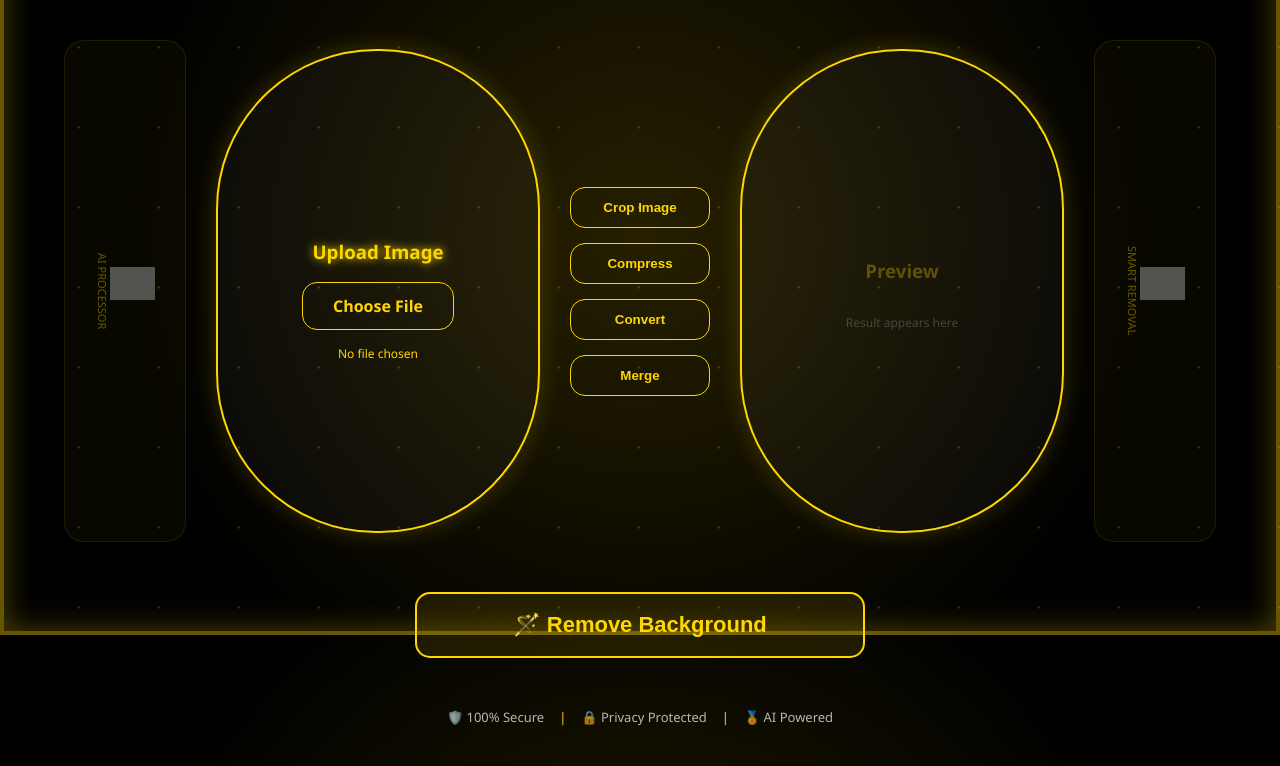
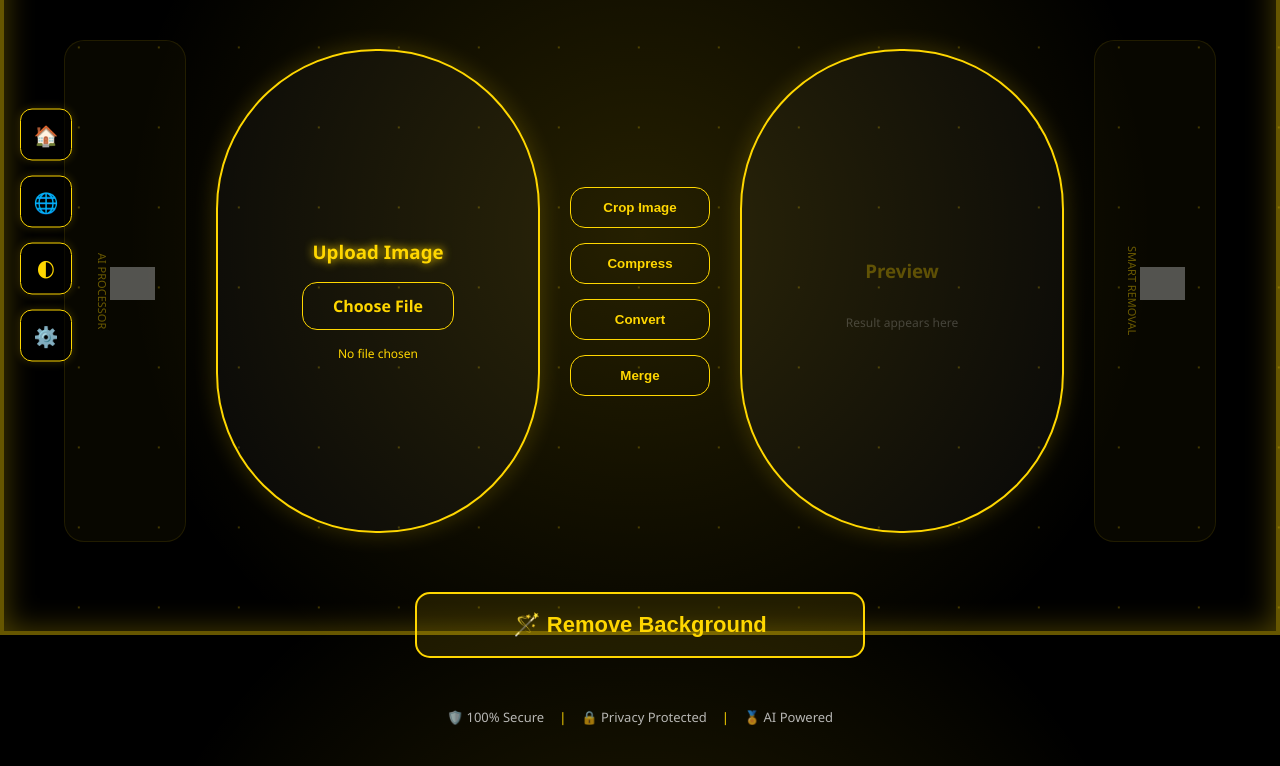
Before and after one commit to midowork2026/bg-remover, a Flask app: page / in a window 1280 px wide. Shown: the part 165-931 px from the top of the page. Run offline with Flask 3, Linux system fonts and the light colour scheme; some libraries are stand-ins or nearby versions; grey boxes are pictures that could not be loaded.

Commit message:
Update index.html

```diff
--- a/templates/index.html
+++ b/templates/index.html
@@ -17,6 +17,51 @@
             min-height: 100vh;
             position: relative;
             overflow-x: hidden;
+        }
+
+        /* --- شريط الأزرار الجانبي الجديد --- */
+        .side-menu {
+            position: fixed;
+            left: 20px;
+            top: 50%;
+            transform: translateY(-50%);
+            display: flex;
+            flex-direction: column;
+            gap: 15px;
+            z-index: 10000; /* لضمان ظهوره فوق كل شيء */
+        }
+
+        .side-btn {
+            width: 50px;
+            height: 50px;
+            border-radius: 12px;
+            border: 1px solid gold;
+            background: rgba(0, 0, 0, 0.6);
+            color: gold;
+            display: flex;
+            align-items: center;
+            justify-content: center;
+            cursor: pointer;
+            transition: 0.3s;
+            font-size: 20px;
+            text-decoration: none;
+            box-shadow: 0 0 10px rgba(255, 215, 0, 0.2);
+        }
+
+        .side-btn:hover {
+            background: gold;
+            color: #000;
+            box-shadow: 0 0 25px gold;
+            transform: scale(1.1);
+        }
+
+        /* إخفاء الشريط في الشاشات الصغيرة جداً لتجنب تداخل العناصر أو وضعه في الأسفل */
+        @media (max-width: 600px) {
+            .side-menu {
+                left: 10px;
+                gap: 10px;
+            }
+            .side-btn { width: 40px; height: 40px; font-size: 16px; }
         }
 
         /* جزيئات الذكاء الاصطناعي المتحركة في الخلفية */
@@ -73,7 +118,6 @@
         }
         .logo:hover { text-shadow: 0 0 45px gold; transform: scale(1.02); }
 
-        /* خط اللوجو اللامع المتحرك */
         @keyframes shine {
             0% { background-position: 200% 0; }
             100% { background-position: -200% 0; }
@@ -235,6 +279,13 @@
 </head>
 <body>
 
+    <div class="side-menu">
+        <a href="/" class="side-btn" title="Home">🏠</a>
+        <div class="side-btn" title="Change Language">🌐</div>
+        <div class="side-btn" title="Dark/Light Mode">🌓</div>
+        <div class="side-btn" title="Settings">⚙️</div>
+    </div>
+
     <div class="header">
         <div class="logo-section">
             <h1 class="logo">HAMOUZI</h1>
```
